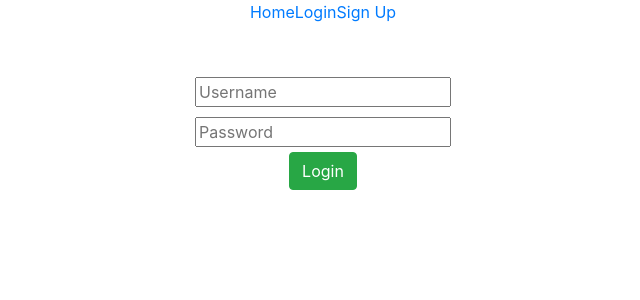
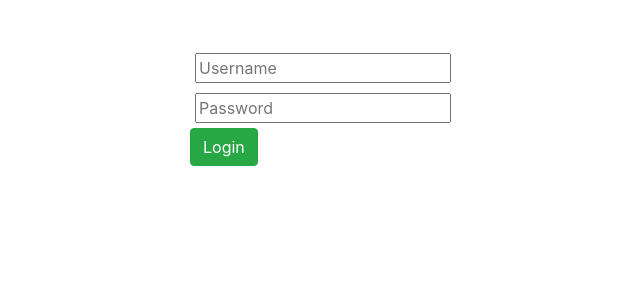
Before and after one commit to nicolasraffray/Pern_Twitter, a React (Create React App) app in the folder client/: page /login in a window 1280 px wide. Shown: the top 300 px of the page, without its empty margins (317-957 px from the left). Built offline with nearby package versions, Linux system fonts and the light colour scheme.

Commit message:
login and signup can update the auth status of the app component

```diff
--- a/client/src/App.js
+++ b/client/src/App.js
@@ -1,4 +1,4 @@
-import React from "react";
+import React, { Component } from "react";
 import Login from "./components/Auth/Login/Login";
 import Posts from "./components/Posts/Posts";
 import Navigation from "./components/UI/Navigation/Navigation";
@@ -7,19 +7,62 @@ import "./App.css";
 import SignUp from "./components/Auth/SignUp/SignUp";
 import PrimaryPage from "./components/Auth/PrimaryPage/PrimaryPage";
 
-function App() {
+class App extends Component {
+  state = {
+    auth: false,
+  };
+
+  updateAuth = () => {
+    this.setState({
+      auth: true,
+    });
+  };
+
+  isAuthenticated = () => {
+    if (this.state.auth == true) {
+      return <Posts />;
+    } else {
       return (
-    <div className="App">
-      <Navigation />
         <Switch>
           <Route path="/" component={PrimaryPage} exact />
-        <Route path="/tweets" component={Posts} exact />
-        <Route path="/login" component={Login} />
-        <Route path="/signup" component={SignUp} />
+          <Route
+            path="/login"
+            component={() => {
+              return <Login updateAuth={this.updateAuth} />;
+            }}
+          />
+          <Route
+            path="/signup"
+            component={() => {
+              return <SignUp updateAuth={this.updateAuth} />;
+            }}
+          />
           <Route component={Error} />
         </Switch>
-    </div>
       );
+    }
+  };
+
+  render() {
+    return this.isAuthenticated();
+  }
 }
 
 export default App;
+
+// function App() {
+//   return (
+//     <div className="App">
+//       <Navigation />
+//       <Switch>
+//         <Route path="/" component={PrimaryPage} exact />
+//         <Route path="/tweets" component={Posts} exact />
+//         <Route path="/login" component={Login} />
+//         <Route path="/signup" component={SignUp} />
+//         <Route component={Error} />
+//       </Switch>
+//     </div>
+//   );
+// }
+
+// export default App;
--- a/client/src/components/Auth/Login/Login.js
+++ b/client/src/components/Auth/Login/Login.js
@@ -2,7 +2,7 @@ import React, { useState } from "react";
 import { Link } from "react-router-dom";
 import classes from "./Login.module.css";
 
-const Login = () => {
+const Login = (props) => {
   const [username, setUsername] = useState("");
   const [password, setPassword] = useState("");
   return (
@@ -23,7 +23,9 @@ const Login = () => {
           onChange={(e) => setPassword(e.target.value)}
         ></input>
         <Link to="/tweets">
-          <button className="btn btn-success">Login</button>
+          <button className="btn btn-success" onClick={props.updateAuth}>
+            Login
+          </button>
         </Link>
       </form>
     </div>
--- a/client/src/components/Auth/SignUp/SignUp.js
+++ b/client/src/components/Auth/SignUp/SignUp.js
@@ -2,14 +2,13 @@ import React, { useState } from "react";
 import { Link } from "react-router-dom";
 import classes from "./SignUp.module.css";
 
-const SignUp = () => {
+const SignUp = (props) => {
   const [username, setUsername] = useState("");
   const [password, setPassword] = useState("");
   const [email, setEmail] = useState("");
 
   return (
     <div className={classes.SignUp}>
-      {/* {/* <input type="text">Username</input> */}
       <form>
         <input
           className={classes.Child}
@@ -33,7 +32,9 @@ const SignUp = () => {
           onChange={(e) => setPassword(e.target.value)}
         ></input>
         <Link to="/tweets">
-          <button className="btn btn-success">Sign Up!</button>
+          <button className="btn btn-success" onClick={props.updateAuth}>
+            Sign Up!
+          </button>
         </Link>
       </form>
     </div>
```
Lines whose indentation alone changed are shown as unchanged.
